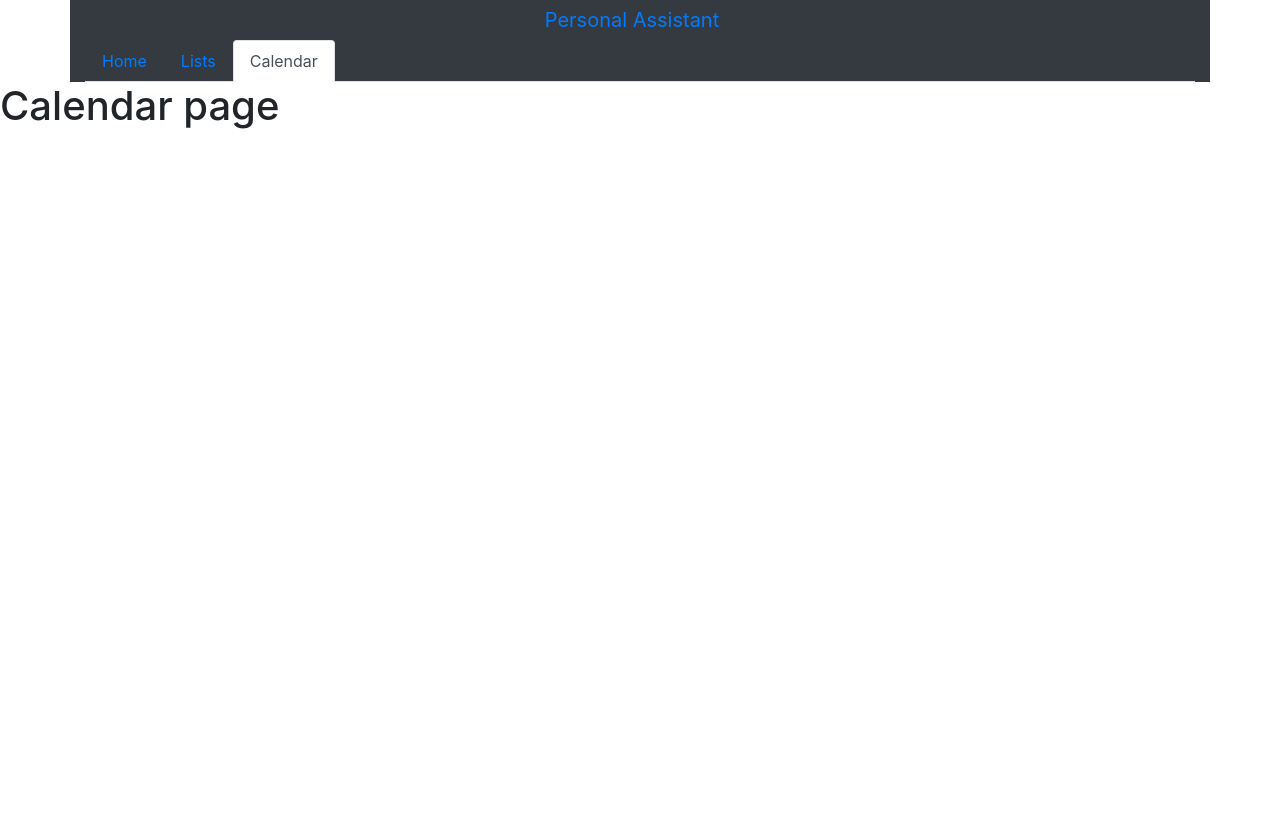
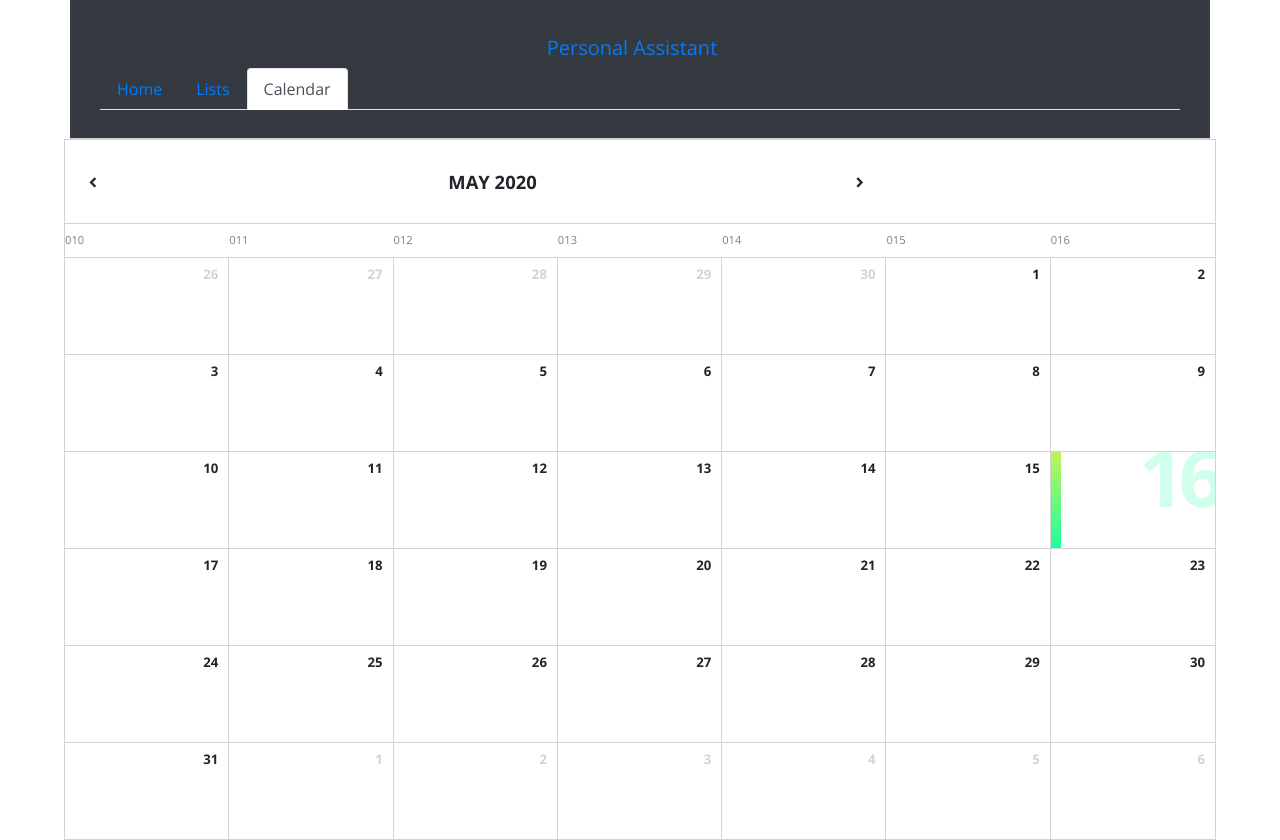
Before and after one commit to rossd84/msa-capstone-va, a React (Create React App) app: page / in a window 1280 px wide. Both pictures are taken after a click on the tab "Calendar". Before the commit the page ends 800 px from the top, so only its background shows below. Built offline with nearby package versions, Linux system fonts and the light colour scheme.

Commit message:
add calendar

```diff
--- a/package.json
+++ b/package.json
@@ -7,6 +7,7 @@
     "@testing-library/react": "^9.5.0",
     "@testing-library/user-event": "^7.2.1",
     "bootstrap": "^4.5.0",
+    "date-fns": "^2.14.0",
     "react": "^16.13.1",
     "react-bootstrap": "^1.0.1",
     "react-dom": "^16.13.1",
--- /dev/null
+++ b/src/components/Calendar.css
@@ -0,0 +1,156 @@
+@import url(https://fonts.googleapis.com/css?family=Open+Sans:300,400,700);
+@import url(https://fonts.googleapis.com/icon?family=Material+Icons);
+.icon {
+font-family: 'Material Icons', serif;
+font-style: normal;
+display: inline-block;
+vertical-align: middle;
+line-height: 1;
+text-transform: none;
+letter-spacing: normal;
+word-wrap: normal;
+white-space: nowrap;
+direction: ltr;
+-webkit-font-smoothing: antialiased;
+text-rendering: optimizeLegibility;
+-moz-osx-font-smoothing: grayscale;
+font-feature-settings: 'liga';
+}
+/* GENERAL */
+* {
+box-sizing: border-box;
+}
+body {
+font-family: 'Open Sans', 'Helvetica Neue', 'Helvetica', 'Arial', sans-serif;
+font-size: 1em;
+font-weight: 300;
+line-height: 1.5;
+position: relative;
+}
+header {
+display: block;
+width: 100%;
+padding: 1.75em 0;
+border-bottom: 1px solid lightgray;
+background: white;
+}
+/* GRID */
+.row {
+margin: 0;
+padding: 0;
+display: flex;
+flex-direction: row;
+flex-wrap: wrap;
+width: 100%;
+}
+.row-middle {
+align-items: center;
+}
+.column {
+flex-grow: 1;
+flex-basis: 0;
+max-width: 100%;
+}
+/* Calendar */
+.calendar {
+display: block;
+position: relative;
+width: 90%;
+background: white;
+border: 1px solid lightgray;
+height: auto;
+margin:0 auto;
+}
+.calendar .header {
+text-transform: uppercase;
+font-weight: 700;
+font-size: 115%;
+padding: 1.5em 0;
+border-bottom: 1px solid lightgray;
+}
+.calendar .header .icon {
+cursor: pointer;
+transition: .15s ease-out;
+}
+.calendar .header .icon:hover {
+transform: scale(1.75);
+transition: .25s ease-out;
+color: dodgerblue;
+}
+.calendar .header .icon:first-of-type {
+margin-left: 1em;
+}
+.calendar .header .icon:last-of-type {
+margin-right: 1em;
+}
+.calendar .days {
+text-transform: uppercase;
+font-weight: 400;
+color: gray;
+font-size: 70%;
+padding: .75em 0;
+border-bottom: 1px solid lightgray;
+}
+.calendar .body .cell {
+position: relative;
+height: 6em;
+border-right: 1px solid lightgray;
+overflow: hidden;
+cursor: pointer;
+background: white;
+transition: 0.25s ease-out;
+}
+.calendar .body .cell:hover {
+background: whitesmoke;
+transition: 0.5s ease-out;
+}
+.calendar .body .selected {
+border-left: 10px solid transparent;
+border-image: linear-gradient(45deg, #1affa0 0%,#cff153 40%);
+border-image-slice: 1;
+}
+.calendar .body .row {
+border-bottom: 1px solid lightgray;
+}
+.calendar .body .row:last-child {
+border-bottom: none;
+}
+.calendar .body .cell:last-child {
+border-right: none;
+}
+.calendar .body .cell .number {
+position: absolute;
+font-size: 82.5%;
+line-height: 1;
+top: .75em;
+right: .75em;
+font-weight: 700;
+}
+.calendar .body .cell:hover .number, .calendar .body .selected .number   {
+visibility:hidden;
+}
+.calendar .body .disabled {
+color: lightgray;
+pointer-events: none;
+}
+.calendar .body .cell .bg {
+font-weight: 700;
+line-height: 1;
+color: #1affa0;
+opacity: 0;
+font-size: 5em;
+position: absolute;
+top: -.2em;
+right: -.05em;
+transition: .25s ease-out;
+letter-spacing: -.07em;
+}
+.calendar .body .cell:hover .bg, .calendar .body .selected .bg  {
+opacity: 0.2;
+transition: .5s ease-in;
+}
+.calendar .body .column {
+flex-grow: 0;
+flex-basis: calc(100%/7);
+width: calc(100%/7);
+}
--- a/src/components/Calendar.js
+++ b/src/components/Calendar.js
@@ -1,5 +1,92 @@
-import React from 'react'
+import React, { useState } from "react";
+import {format, startOfWeek, startOfMonth, endOfWeek, endOfMonth, addMonths, subMonths, addDays, isSameMonth, isSameDay, parse } from "date-fns";
+import "./Calendar.css";
 
-export function Calendar() {
-  return <h1>Calendar page</h1>
+export const Calendar = () => {
+const [currentDate, setCurrentDate] = useState(new Date());
+const [selectedDate, setSelectedDate] = useState(new Date());
+const header = () => {
+const dateFormat = "MMMM yyyy";
+return (
+   <div className="header row flex-middle">
+      <div className="column col-start">
+         <div className="icon" onClick={prevMonth}>
+            chevron_left
+         </div>
+      </div>
+      <div className="column col-center">
+         <span>{format(currentDate, dateFormat)}</span>
+      </div>
+      <div className="column col-end">
+         <div className="icon" onClick={nextMonth}>
+            chevron_right
+         </div>
+      </div>
+   </div>
+   );
+};
+const days = () => {
+const dateFormat = "ddd";
+const days = [];
+let startDate = startOfWeek(currentDate);
+for (let i = 0; i < 7; i++) {
+      days.push(
+         <div className="column col-center" key={i}>
+         {format(addDays(startDate, i), dateFormat)}
+         </div>
+      );
+   }
+   return <div className="days row">{days}</div>;
+};
+const cells = () => {
+const monthStart = startOfMonth(currentDate);
+const monthEnd = endOfMonth(monthStart);
+const startDate = startOfWeek(monthStart);
+const endDate = endOfWeek(monthEnd);
+const dateFormat = "d";
+const rows = [];
+let days = [];
+let day = startDate;
+let formattedDate = "";
+while (day <= endDate) {
+   for (let i = 0; i < 7; i++) {
+   formattedDate = format(day, dateFormat);
+   const cloneDay = day;
+days.push(
+      <div
+       className={`column cell ${!isSameMonth(day, monthStart)
+       ? "disabled" : isSameDay(day, selectedDate)
+       ? "selected" : "" }`}
+       key={day}
+       onClick={() => onDateClick(parse(cloneDay))}
+       >
+       <span className="number">{formattedDate}</span>
+       <span className="bg">{formattedDate}</span>
+     </div>
+     );
+   day = addDays(day, 1);
+  }
+rows.push(
+      <div className="row" key={day}> {days} </div>
+    );
+   days = [];
+ }
+ return <div className="body">{rows}</div>;
 }
+const nextMonth = () => {
+   setCurrentDate(addMonths(currentDate, 1));
+};
+const prevMonth = () => {
+   setCurrentDate(subMonths(currentDate, 1));
+};
+const onDateClick = day => {
+setSelectedDate(day);
+}
+return (
+   <div className="calendar">
+      <div>{header()}</div>
+      <div>{days()}</div>
+      <div>{cells()}</div>
+   </div>
+  );
+};
```
Also changed, not shown: 1 other file (tests, documents, lock files or other folders).
